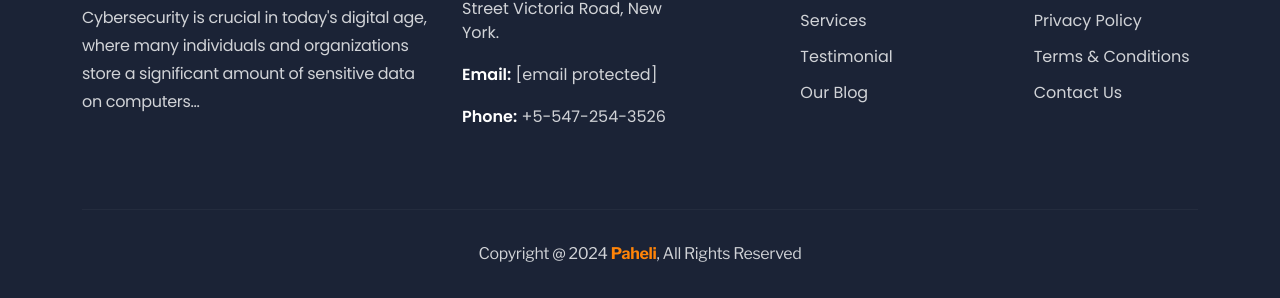
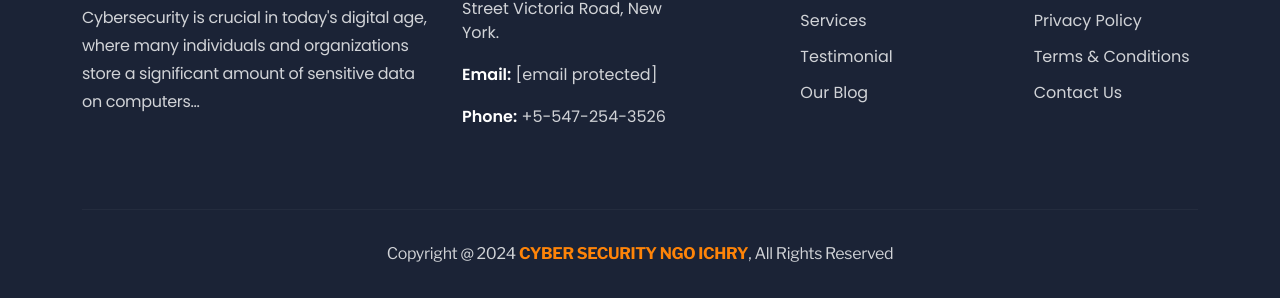
Before and after one commit to ICHRY0/Ry, a plain HTML site: page index.html in a window 1280 px wide. Shown: the part 6950-7248 px from the top of the page. Drawn offline with nearby package versions, Linux system fonts and the light colour scheme; files whose address does not match are found by name.

Commit message:
Update index.html

```diff
--- a/index.html
+++ b/index.html
@@ -3,7 +3,7 @@
 <head>
     <meta charset="UTF-8">
     <meta name="viewport" content="width=device-width, initial-scale=1.0">
-    <title>Paheli - Cyber Security NGO</title>
+    <title>ICHRY Cyber Security NGO</title>
 
     <!-- CSS Files -->
     <link rel="stylesheet" href="assets/css/bootstrap.min.css">
@@ -1185,7 +1185,7 @@
     <div class="copyright-area">
         <div class="container">
             <div class="copyright-content text-center">
-                <p>Copyright @ 2024 <strong>Paheli</strong>, All Rights Reserved</p>
+                <p>Copyright @ 2024 <strong>CYBER SECURITY NGO ICHRY</strong>, All Rights Reserved</p>
             </div>
         </div>
     </div>
```
